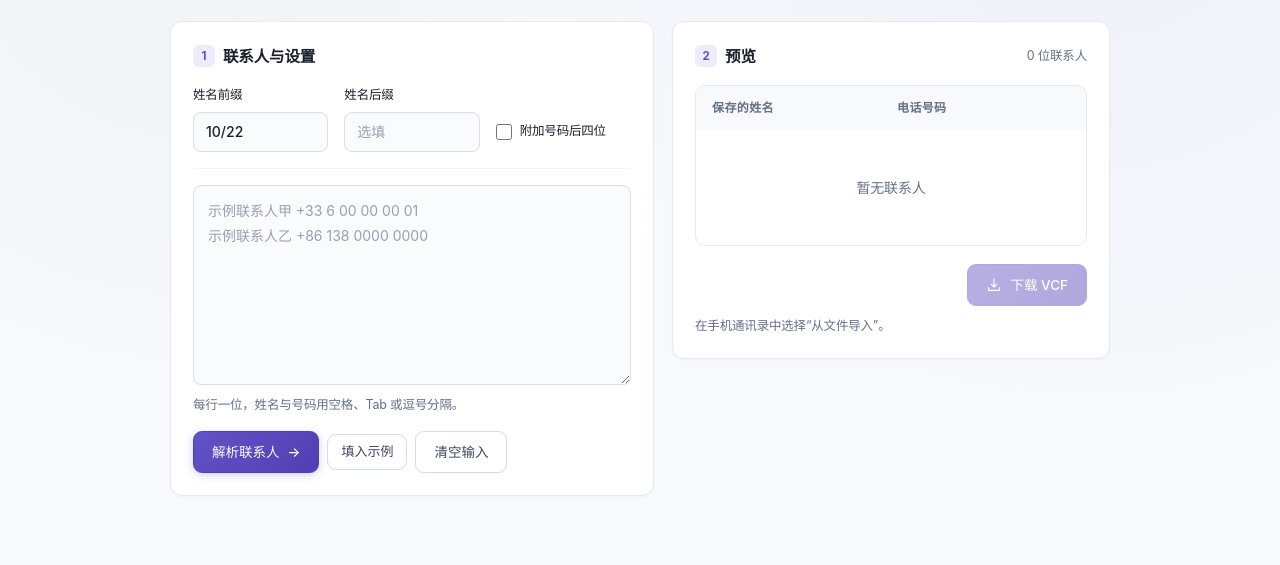
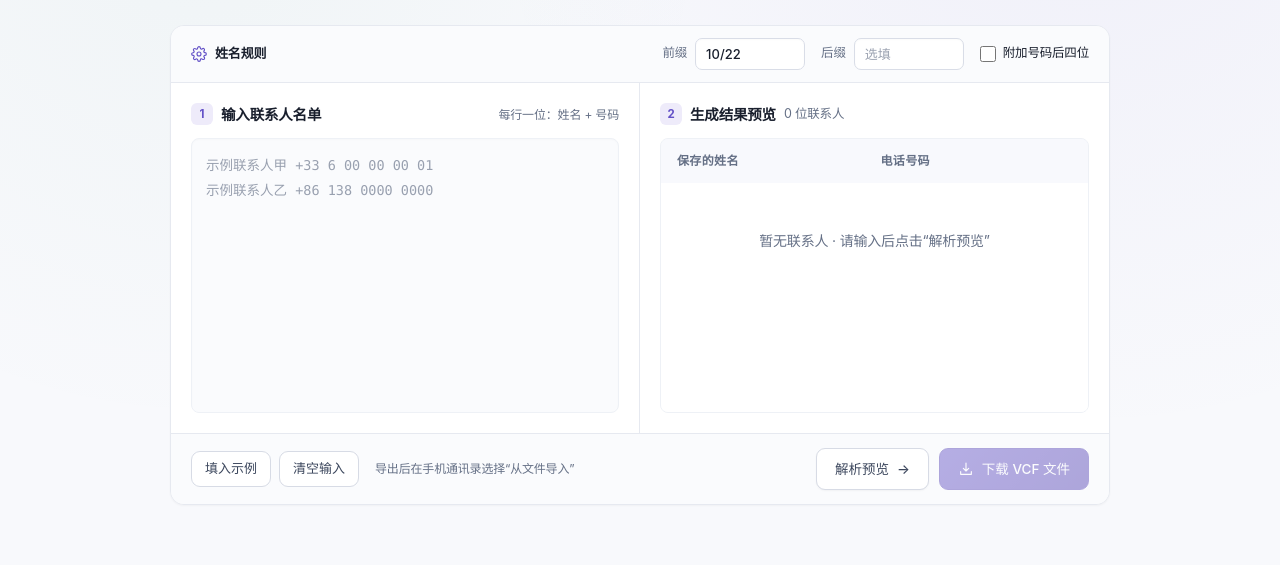
Before and after one commit to Alex97FR/alex97fr.github.io, a plain HTML site: page vcf.html in a window 1280 px wide. Shown: the part 178-743 px from the top of the page. Drawn offline with Linux system fonts and the light colour scheme.

Commit message:
Implement Unified Studio Workbench for VCF: eliminate floating void, pair action buttons and achieve perfect bilateral symmetry

```diff
--- a/styles.css
+++ b/styles.css
@@ -289,6 +289,214 @@ h1 { margin: 0; font-size: 30px; font-weight: 750; letter-spacing: -.035em; line
 .step { display: grid; place-items: center; width: 22px; height: 22px; border-radius: 6px; background: var(--icon-purple-bg); color: var(--blue); font-size: 11.5px; font-weight: 700; }
 .caption, .hint { color: var(--muted); font-size: 12.5px; }
 .hint { margin: 10px 0 0; line-height: 1.6; }
+
+/* Unified Studio Workbench 一体化工作台 */
+.workbench {
+  margin-top: 18px;
+  background: var(--panel);
+  border: 1px solid var(--line);
+  border-radius: 14px;
+  box-shadow: var(--card-shadow);
+  overflow: hidden;
+  display: flex;
+  flex-direction: column;
+}
+
+.wb-toolbar {
+  display: flex;
+  align-items: center;
+  justify-content: space-between;
+  flex-wrap: wrap;
+  gap: 12px 20px;
+  padding: 12px 20px;
+  background: var(--field);
+  border-bottom: 1px solid var(--line);
+}
+.wb-toolbar-title {
+  display: inline-flex;
+  align-items: center;
+  gap: 8px;
+  font-size: 13px;
+  font-weight: 650;
+  color: var(--text);
+}
+.wb-toolbar-title svg {
+  width: 16px;
+  height: 16px;
+  color: var(--blue);
+}
+.wb-toolbar-fields {
+  display: flex;
+  align-items: center;
+  gap: 16px;
+  flex-wrap: wrap;
+}
+.wb-field {
+  display: inline-flex;
+  align-items: center;
+  gap: 8px;
+  font-size: 12.5px;
+  color: var(--muted);
+  font-weight: 500;
+}
+.wb-field input {
+  height: 32px;
+  width: 110px;
+  padding: 0 10px;
+  font-size: 13px;
+  border-radius: 7px;
+  background: var(--panel);
+}
+.wb-check {
+  display: inline-flex;
+  align-items: center;
+  gap: 7px;
+  font-size: 12.5px;
+  color: var(--text);
+  font-weight: 500;
+  cursor: pointer;
+}
+.wb-check input {
+  width: 16px;
+  height: 16px;
+  margin: 0;
+  accent-color: var(--blue);
+}
+
+.wb-body {
+  display: grid;
+  grid-template-columns: 1fr 1fr;
+  min-height: 350px;
+}
+.wb-pane {
+  display: flex;
+  flex-direction: column;
+  padding: 20px;
+}
+.wb-left {
+  border-right: 1px solid var(--line);
+}
+.wb-pane-head {
+  display: flex;
+  align-items: center;
+  gap: 8px;
+  margin-bottom: 12px;
+}
+.wb-badge {
+  display: grid;
+  place-items: center;
+  width: 22px;
+  height: 22px;
+  border-radius: 6px;
+  background: var(--icon-purple-bg);
+  color: var(--blue);
+  font-size: 11.5px;
+  font-weight: 700;
+}
+.wb-pane-title {
+  font-size: 14.5px;
+  font-weight: 650;
+  color: var(--text);
+}
+.wb-pane-hint {
+  margin-left: auto;
+  font-size: 12px;
+  color: var(--muted);
+}
+
+.wb-editor-wrap {
+  flex: 1;
+  display: flex;
+  flex-direction: column;
+}
+.wb-editor-wrap textarea {
+  flex: 1;
+  width: 100%;
+  height: 100%;
+  min-height: 240px;
+  padding: 14px;
+  border: 1px solid var(--line-light);
+  border-radius: 8px;
+  background: var(--field);
+  font-family: ui-monospace, SFMono-Regular, Menlo, Monaco, Consolas, monospace;
+  font-size: 13.5px;
+  line-height: 1.8;
+  resize: none;
+}
+
+.wb-preview-wrap {
+  flex: 1;
+  display: flex;
+  flex-direction: column;
+  border: 1px solid var(--line-light);
+  border-radius: 8px;
+  overflow: hidden;
+  background: var(--field);
+}
+.wb-preview-wrap .preview-head {
+  border-top: 0;
+  border-left: 0;
+  border-right: 0;
+  border-radius: 0;
+  background: var(--table-head-bg);
+  font-weight: 650;
+}
+.wb-contacts-list {
+  flex: 1;
+  overflow-y: auto;
+  min-height: 200px;
+  max-height: 320px;
+  background: var(--panel);
+}
+
+.wb-footer {
+  display: flex;
+  align-items: center;
+  justify-content: space-between;
+  flex-wrap: wrap;
+  gap: 12px 16px;
+  padding: 14px 20px;
+  background: var(--field);
+  border-top: 1px solid var(--line);
+}
+.wb-footer-left {
+  display: flex;
+  align-items: center;
+  gap: 8px;
+  flex-wrap: wrap;
+}
+.wb-footer-right {
+  display: flex;
+  align-items: center;
+  gap: 10px;
+  flex-wrap: wrap;
+}
+.hint-inline {
+  font-size: 12px;
+  color: var(--muted);
+  margin-left: 8px;
+}
+.wb-status {
+  padding: 8px 20px;
+  font-size: 12.5px;
+  border-top: 1px solid var(--status-border);
+  border-bottom: 0;
+  border-left: 0;
+  border-right: 0;
+  border-radius: 0;
+  margin: 0;
+}
+.wb-status:empty { display: none; }
+
+@media (max-width: 760px) {
+  .wb-body { grid-template-columns: 1fr; }
+  .wb-left { border-right: 0; border-bottom: 1px solid var(--line); }
+  .wb-footer { flex-direction: column; align-items: stretch; }
+  .wb-footer-left, .wb-footer-right { justify-content: space-between; width: 100%; }
+  .wb-footer-right .button { flex: 1; }
+  .wb-editor-wrap textarea { min-height: 180px; }
+  .hint-inline { display: none; }
+}
 
 /* Options 表单在宽屏下自适应比例，避免输入框被无限拉长 */
 .options { display: flex; flex-wrap: wrap; align-items: flex-end; gap: 12px 16px; margin-bottom: 16px; padding-bottom: 16px; border-bottom: 1px solid var(--line-light); }
--- a/vcf.html
+++ b/vcf.html
@@ -7,7 +7,7 @@
   <meta name="theme-color" content="#0f1117" media="(prefers-color-scheme: dark)">
   <meta name="description" content="免费在线批量生成 VCF 通讯录。联系人在浏览器本地处理，支持中文姓名、国际号码及自定义前后缀。">
   <title>Everyday Tools</title>
-  <link rel="stylesheet" href="styles.css?v=12">
+  <link rel="stylesheet" href="styles.css?v=13">
   <link rel="icon" href="favicon.svg?v=3" type="image/svg+xml">
   <script>
     if (window.self !== window.top) document.documentElement.classList.add('embedded');
@@ -39,34 +39,82 @@
         <h1>联系人转 VCF</h1>
         <p class="intro">批量解析“姓名 + 电话”，一键导出手机通用的标准 VCF 3.0 通讯录文件。</p>
       </header>
-      <div class="workspace">
-        <section class="card" aria-labelledby="source-heading">
-          <div class="section-head">
-            <h2 id="source-heading"><span class="step">1</span><label for="source">联系人与设置</label></h2>
+
+      <!-- 一体化 Studio 工作台 -->
+      <div class="workbench">
+        <!-- 顶部功能配置条 -->
+        <div class="wb-toolbar">
+          <div class="wb-toolbar-title">
+            <svg viewBox="0 0 24 24" aria-hidden="true"><circle cx="12" cy="12" r="3"/><path d="M19.4 15a1.65 1.65 0 0 0 .33 1.82l.06.06a2 2 0 0 1 0 2.83 2 2 0 0 1-2.83 0l-.06-.06a1.65 1.65 0 0 0-1.82-.33 1.65 1.65 0 0 0-1 1.51V21a2 2 0 0 1-2 2 2 2 0 0 1-2-2v-.09A1.65 1.65 0 0 0 9 19.4a1.65 1.65 0 0 0-1.82.33l-.06.06a2 2 0 0 1-2.83 0 2 2 0 0 1 0-2.83l.06-.06a1.65 1.65 0 0 0 .33-1.82 1.65 1.65 0 0 0-1.51-1H3a2 2 0 0 1-2-2 2 2 0 0 1 2-2h.09A1.65 1.65 0 0 0 4.6 9a1.65 1.65 0 0 0-.33-1.82l-.06-.06a2 2 0 0 1 0-2.83 2 2 0 0 1 2.83 0l.06.06a1.65 1.65 0 0 0 1.82.33H9a1.65 1.65 0 0 0 1-1.51V3a2 2 0 0 1 2-2 2 2 0 0 1 2 2v.09a1.65 1.65 0 0 0 1 1.51 1.65 1.65 0 0 0 1.82-.33l.06-.06a2 2 0 0 1 2.83 0 2 2 0 0 1 0 2.83l-.06.06a1.65 1.65 0 0 0-.33 1.82V9a1.65 1.65 0 0 0 1.51 1H21a2 2 0 0 1 2 2 2 2 0 0 1-2 2h-.09a1.65 1.65 0 0 0-1.51 1z"/></svg>
+            <span>姓名规则</span>
           </div>
-          <div class="options">
-            <label>姓名前缀<input id="prefix" placeholder="例如：客户" autocomplete="off"></label>
-            <label>姓名后缀<input id="suffix" placeholder="选填" autocomplete="off"></label>
-            <label class="option-check"><input id="phone-suffix" type="checkbox">附加号码后四位</label>
+          <div class="wb-toolbar-fields">
+            <label class="wb-field">
+              <span>前缀</span>
+              <input id="prefix" placeholder="例如：客户" autocomplete="off">
+            </label>
+            <label class="wb-field">
+              <span>后缀</span>
+              <input id="suffix" placeholder="选填" autocomplete="off">
+            </label>
+            <label class="wb-check">
+              <input id="phone-suffix" type="checkbox">
+              <span>附加号码后四位</span>
+            </label>
           </div>
-          <textarea id="source" spellcheck="false" aria-describedby="source-hint" placeholder="示例联系人甲 +33 6 00 00 00 01&#10;示例联系人乙 +86 138 0000 0000"></textarea>
-          <p class="hint" id="source-hint">每行一位，姓名与号码用空格、Tab 或逗号分隔。</p>
-          <div class="actions">
-            <button id="parse" class="button primary" type="button">解析联系人 <span aria-hidden="true">→</span></button>
+        </div>
+
+        <!-- 左右对称工作区 -->
+        <div class="wb-body">
+          <!-- 左侧输入栏 -->
+          <div class="wb-pane wb-left">
+            <div class="wb-pane-head">
+              <span class="wb-badge">1</span>
+              <label for="source" class="wb-pane-title" id="source-heading">输入联系人名单</label>
+              <span class="wb-pane-hint">每行一位：姓名 + 号码</span>
+            </div>
+            <div class="wb-editor-wrap">
+              <textarea id="source" spellcheck="false" placeholder="示例联系人甲 +33 6 00 00 00 01&#10;示例联系人乙 +86 138 0000 0000"></textarea>
+            </div>
+          </div>
+
+          <!-- 右侧预览栏 -->
+          <div class="wb-pane wb-right">
+            <div class="wb-pane-head">
+              <span class="wb-badge">2</span>
+              <span class="wb-pane-title" id="preview-heading">生成结果预览</span>
+              <span class="caption" id="contact-count">0 位联系人</span>
+            </div>
+            <div class="wb-preview-wrap">
+              <div class="preview-head">
+                <span>保存的姓名</span>
+                <span>电话号码</span>
+              </div>
+              <div id="contacts" class="wb-contacts-list">
+                <div class="empty">暂无联系人 · 请输入后点击“解析预览”</div>
+              </div>
+            </div>
+          </div>
+        </div>
+
+        <!-- 状态栏 -->
+        <p id="status" class="status wb-status" role="status" aria-live="polite"></p>
+
+        <!-- 底部贯穿式操作底栏 -->
+        <div class="wb-footer">
+          <div class="wb-footer-left">
             <button id="sample" class="button ghost" type="button">填入示例</button>
-            <button id="clear" class="button" type="button">清空输入</button>
+            <button id="clear" class="button ghost" type="button">清空输入</button>
+            <span class="hint-inline">导出后在手机通讯录选择“从文件导入”</span>
           </div>
-          <p id="status" class="status" role="status" aria-live="polite"></p>
-        </section>
-        <section class="card" aria-labelledby="preview-heading">
-          <div class="section-head"><h2 id="preview-heading"><span class="step">2</span>预览</h2><span class="caption" id="contact-count">0 位联系人</span></div>
-          <div class="preview" aria-label="联系人预览">
-            <div class="preview-head"><span>保存的姓名</span><span>电话号码</span></div>
-            <div id="contacts"><div class="empty">暂无联系人</div></div>
+          <div class="wb-footer-right">
+            <button id="parse" class="button" type="button">解析预览 <span aria-hidden="true">→</span></button>
+            <button id="download" class="button primary" type="button" disabled>
+              <svg viewBox="0 0 24 24" aria-hidden="true"><path d="M12 3v12m-4-4 4 4 4-4M4 16v4h16v-4"/></svg>
+              下载 VCF 文件
+            </button>
           </div>
-          <div class="preview-foot"><button id="download" class="button primary" type="button" disabled><svg viewBox="0 0 24 24" aria-hidden="true"><path d="M12 3v12m-4-4 4 4 4-4M4 16v4h16v-4"/></svg>下载 VCF</button></div>
-          <p class="hint">在手机通讯录中选择“从文件导入”。</p>
-        </section>
+        </div>
       </div>
     </main>
     <footer class="site-footer">
```
Also changed, not shown: index.html (+1 -1 lines), todo.html (+1 -1 lines), whatsapp.html (+1 -1 lines), worldtime.html (+1 -1 lines).
